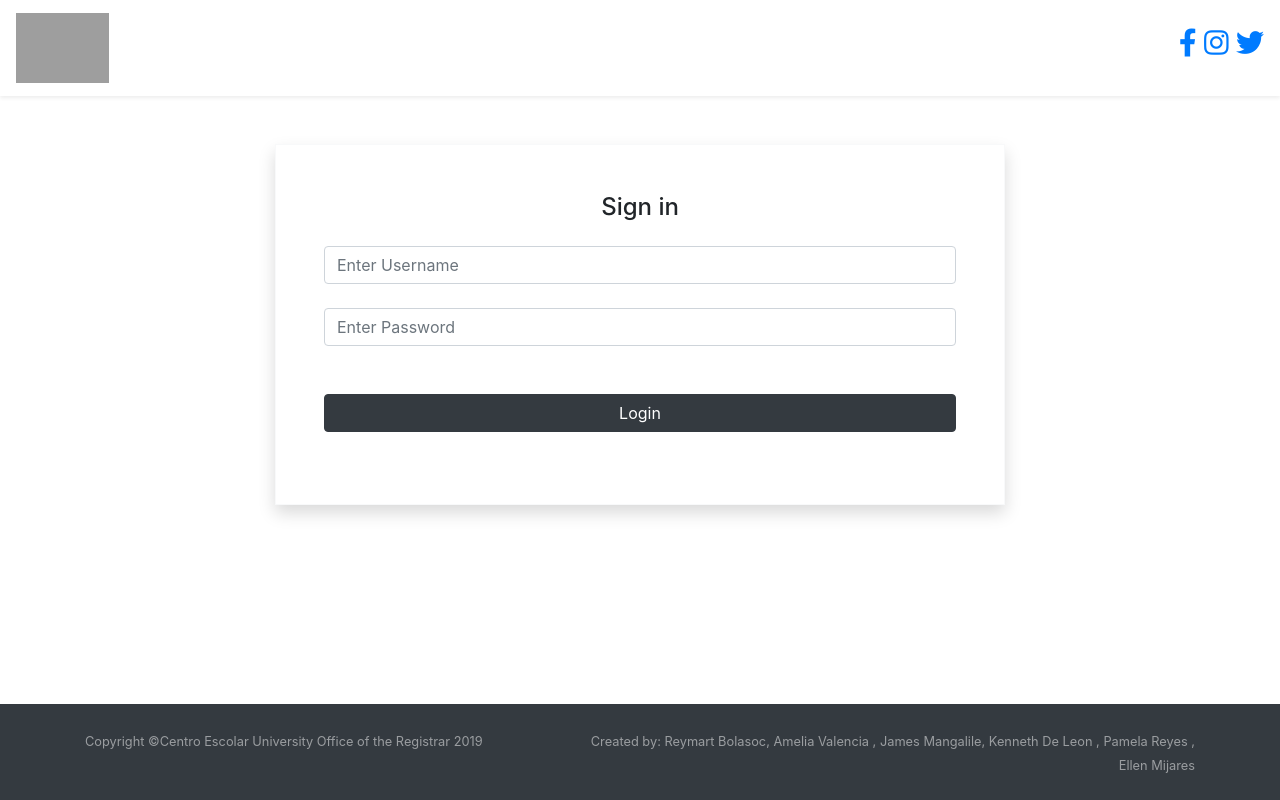
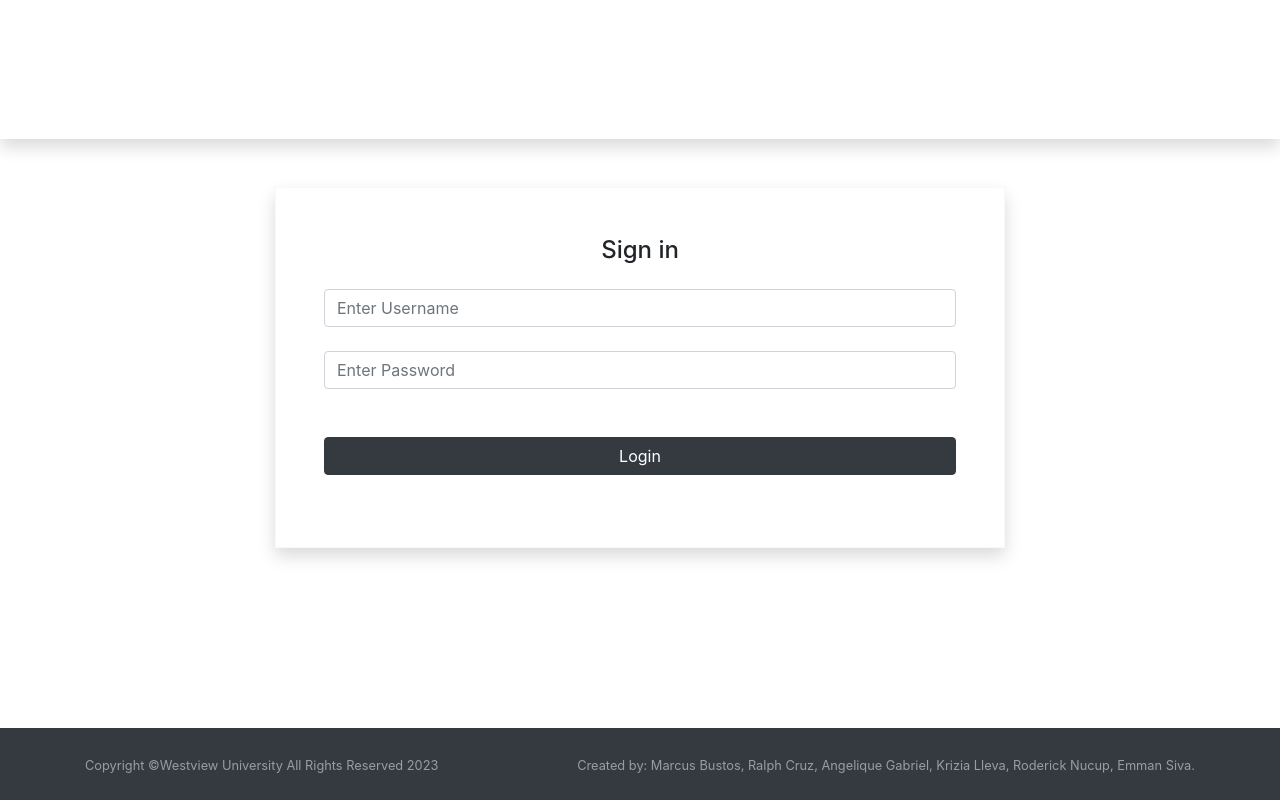
Before and after one commit to nishiriks/crsystem, a PHP site: page /login.php in a window 1280 px wide. Run offline with PHP 8.4, Linux system fonts and the light colour scheme; grey boxes are pictures that could not be loaded.

Commit message:
Changes in Spelling and Log in
Log in is neglected, changed the navbar and the credits. Also, revising the spelling.

```diff
--- a/index.php
+++ b/index.php
@@ -46,7 +46,7 @@
                   </div>
                   <div class="card-body">
                       <div class="container">
-                        <p class="lead text-center">This Portal is for Teachers  only. Proceed at your own risk. If you lacked the necessary credentials, Proceed to Register. Otherwise, proceed to Login.</p>
+                        <p class="lead text-center">This Portal is for Teachers only. Proceed at your own risk. If you lacked the necessary credentials, Proceed to Register. Otherwise, proceed to Login.</p>
                       </div>
                       <form class="text-center" method="post">
                           <a class="btn btn-info w-25" href="register.php" role="button">Register</a>
@@ -118,7 +118,7 @@
    <div class="container text-center">
        <div class="row">
            <div class="col col-sm-5 text-left">
-               <small>Copyright &copy;Westview University     All Rights Reserve 2023</small>
+               <small>Copyright &copy;Westview University     All Rights Reserved 2023</small>
            </div>
            <div class="col text-right">
                <small>Created by: Marcus Bustos, Ralph Cruz, Angelique Gabriel, Krizia Lleva, Roderick Nucup, Emman Siva.</small>
--- a/login.php
+++ b/login.php
@@ -14,15 +14,26 @@
   <link rel="stylesheet" type="text/css"  href="resource/css/styles.css">
 </head>
 <body>
-        <nav class="navbar navbar-dark bg-white shadow-sm slide-in-left">
-          <a class="navbar-brand " href="https://malolos.ceu.edu.ph/">
-            <img src="resource/img/logo.jpg" height="70" class="d-inline-block align-top"
-              alt="mdb logo"><h3 class="ib">
-          </a>
-             <a href="https:/www.facebook.com/theCEUofficial/"><i class="fab fa-facebook-f ceucolor"></i></a>
-             <a href="https://www.instagram.com/ceuofficial/"><i class="fab fa-instagram ceucolor"></i></a>
-             <a href="https://twitter.com/ceumalolos"><i class="fab fa-twitter ceucolor"></i></a>
-        </nav>
+  <nav class="barnav navbar navbar-dark shadow navbar-expand-md ">
+        <div class="container-fluid">
+          <div class="logo center">
+            <a href="#">
+              <img src="resource/img/logo2.png" height="115" class="d-inline-block align-top alt="alt="mdb logo"><h3 class="ib">
+            </a>
+          </div>
+          <button class="navbar-toggler" type="button" data-toggle="collapse" data-target="#navbarNavAltMarkup" aria-controls="navbarNavAltMarkup" aria-expanded="false" aria-label="Toggle navigation">
+            <span class="navbar-toggler-icon"></span>
+          </button>
+          <div class="collapse navbar-collapse" id="navbarNavAltMarkup">
+            <div class="navbar-nav ml-auto">
+              <a class="nav-item nav-link navitem" href="login.php">Home</a>
+              <a class="nav-item nav-link navitem" href="changepassword.php">Change Password</a>
+              <a class="nav-item nav-link navitem" href="updateprofile.php">Update Profile</a>
+              <a class="nav-item nav-link navitem" href="logout.php">Log out</a>
+            </div>
+          </div>
+        </div>
+          </nav>
            <div class="container mt-5">
             <div class="row justify-content-center">
                 <div class="col-8 ">
@@ -45,10 +56,10 @@
                       <div class="container text-center">
                           <div class="row">
                               <div class="col col-sm-5 text-left">
-                                  <small>Copyright &copy;Centro Escolar University     Office of the Registrar 2019</small>
+                                  <small>Copyright &copy;Westview University     All Rights Reserved 2023</small>
                               </div>
                               <div class="col text-right">
-                                  <small>Created by: Reymart Bolasoc, Amelia Valencia , James Mangalile, Kenneth De Leon , Pamela Reyes , Ellen Mijares</small>
+                                  <small>Created by: Marcus Bustos, Ralph Cruz, Angelique Gabriel, Krizia Lleva, Roderick Nucup, Emman Siva.</small>
                               </div>
                           </div>
                       </div>
--- a/register.php
+++ b/register.php
@@ -130,10 +130,10 @@
    <div class="container text-center">
        <div class="row">
            <div class="col col-sm-5 text-left">
-               <small>Copyright &copy;Westview University     All Rights Reserve 2023</small>
+               <small>Copyright &copy;Westview University     All Rights Reserved 2023</small>
            </div>
            <div class="col text-right">
-               <small>Created by: Marcus Bustos, Ralph Cruz, Angelique Gabriel, Krizia Lleva, Roderick Nucup, Emman Siva.</small>
+               <small>Created by: Marcus Bustos, Ralph Cruz, Angelique Gabriel, Krizia Lleva, Roderick Nucup, Wiliam Wyler.</small>
            </div>
        </div>
    </div>
```
